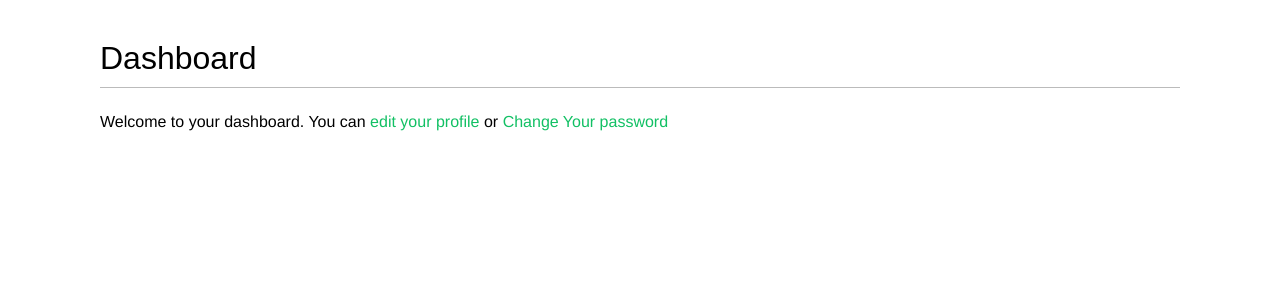
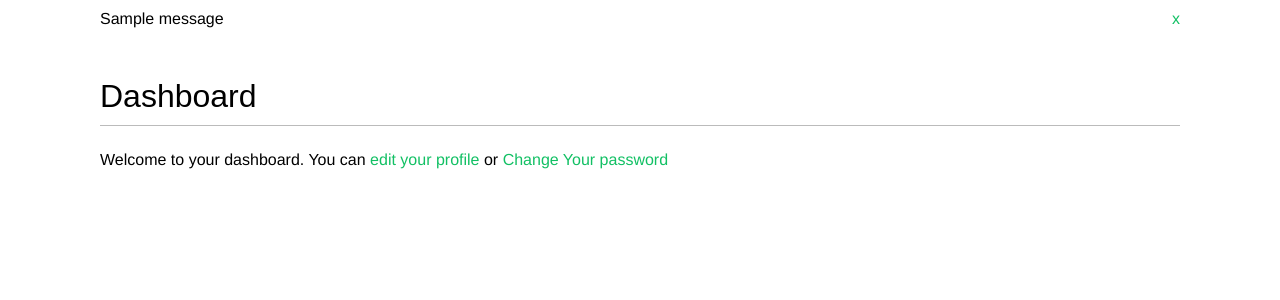
Before and after one commit to ashik317/Building-a-Social-Website, a Django app: page /account/ in a window 1280 px wide. Shown: the part 48-348 px from the top of the page. Run offline with Django 5.2, Linux system fonts and the light colour scheme; a user stored in the database is signed in; one stand-in notice (Sample message) is shown; some web fonts are replaced.

Commit message:
Using the messages framework

```diff
--- a/account/views.py
+++ b/account/views.py
@@ -6,6 +6,7 @@ from .forms import LoginForm, UserRegistrationForm, UserEditForm, ProfileEditFor
 
 from django.contrib.auth.decorators import login_required
 from .models import Profile
+from django.contrib import  messages
 
 def user_login(request):
     if request.method == 'POST':
@@ -55,6 +56,9 @@ def edit(request):
         if user_form.is_valid() and profile_form.is_valid():
             user_form.save()
             profile_form.save()
+            messages.success(request, 'Profile Updated Successfully')
+        else:
+            messages.error(request, 'Error updating your profile.')
     else:
         user_form = UserEditForm(instance=request.user)
         profile_form = ProfileEditForm(instance=request.user.profile)
--- a/templates/base.html
+++ b/templates/base.html
@@ -35,6 +35,16 @@
       {% endif %}
   </spen>
   </div>
+  {% if messages %}
+      <ul class="messages">
+      {% for message in messages %}
+          <li class="message.tag">
+          {{ message|safe }}
+              <a href="#" class="close">x</a>
+          </li>
+      {% endfor %}
+      </ul>
+  {% endif %}
   <div id="content">
     {% block content %}
     {% endblock %}
```
Also changed, not shown: db.sqlite3.
